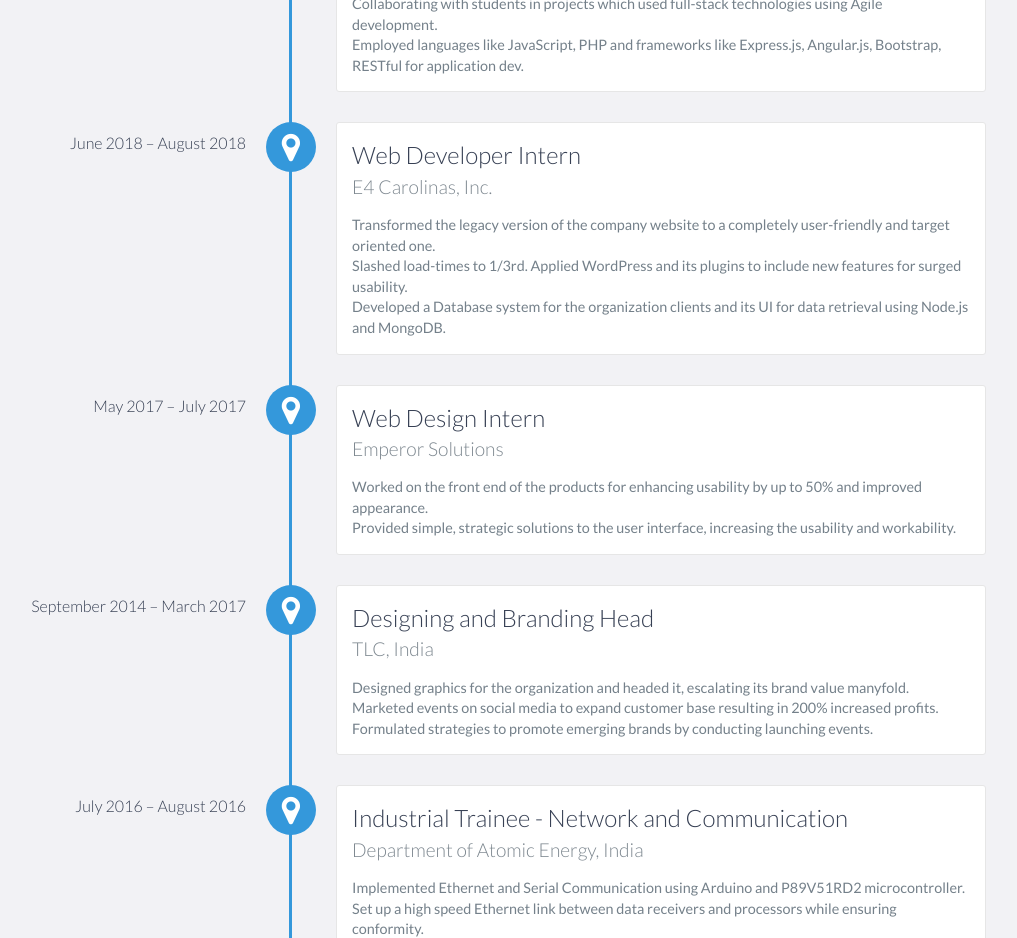
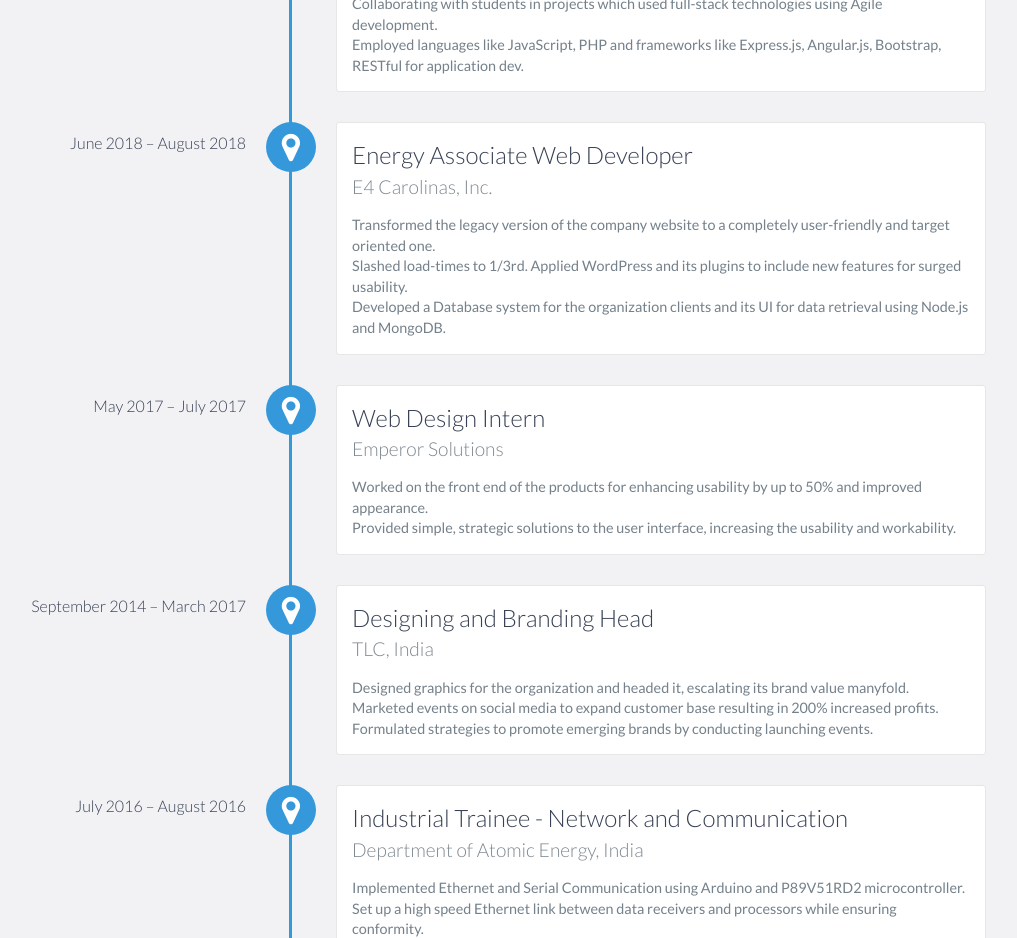
Before and after one commit to chiragcj96/chiragcj96.github.io, a website: page index.html in a window 1280 px wide. Shown: the part 1500-2438 px from the top of the page, without its empty margins (154-1171 px from the left). Drawn offline with nearby package versions, Linux system fonts and the light colour scheme.

Commit message:
Update index.html

```diff
--- a/index.html
+++ b/index.html
@@ -109,7 +109,7 @@
             </div>
 
 	    <div data-date="June 2018 – August 2018">
-                <h3>Web Developer Intern</h3>
+                <h3>Energy Associate Web Developer</h3>
                 <h4>E4 Carolinas, Inc. </h4>
                 <p>
                     Transformed the legacy version of the company website to a completely user-friendly and target oriented one.
```
